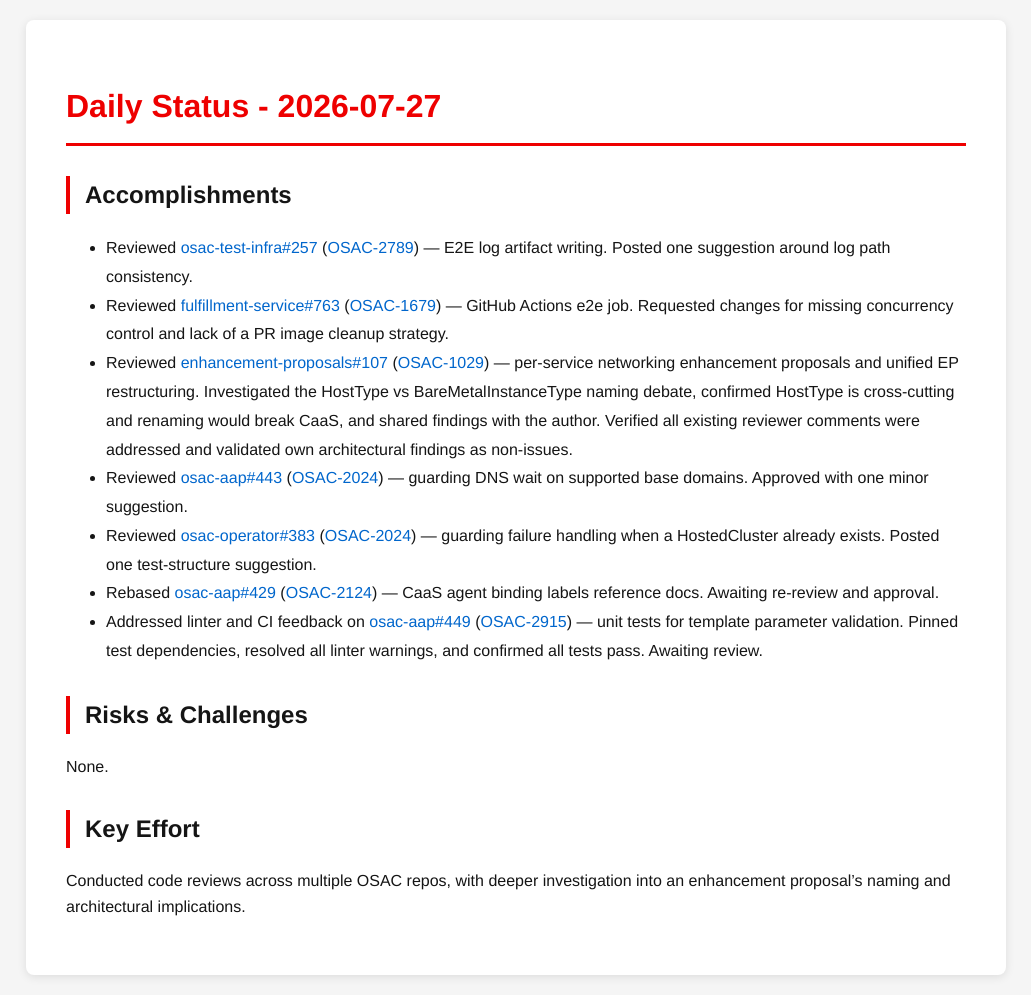
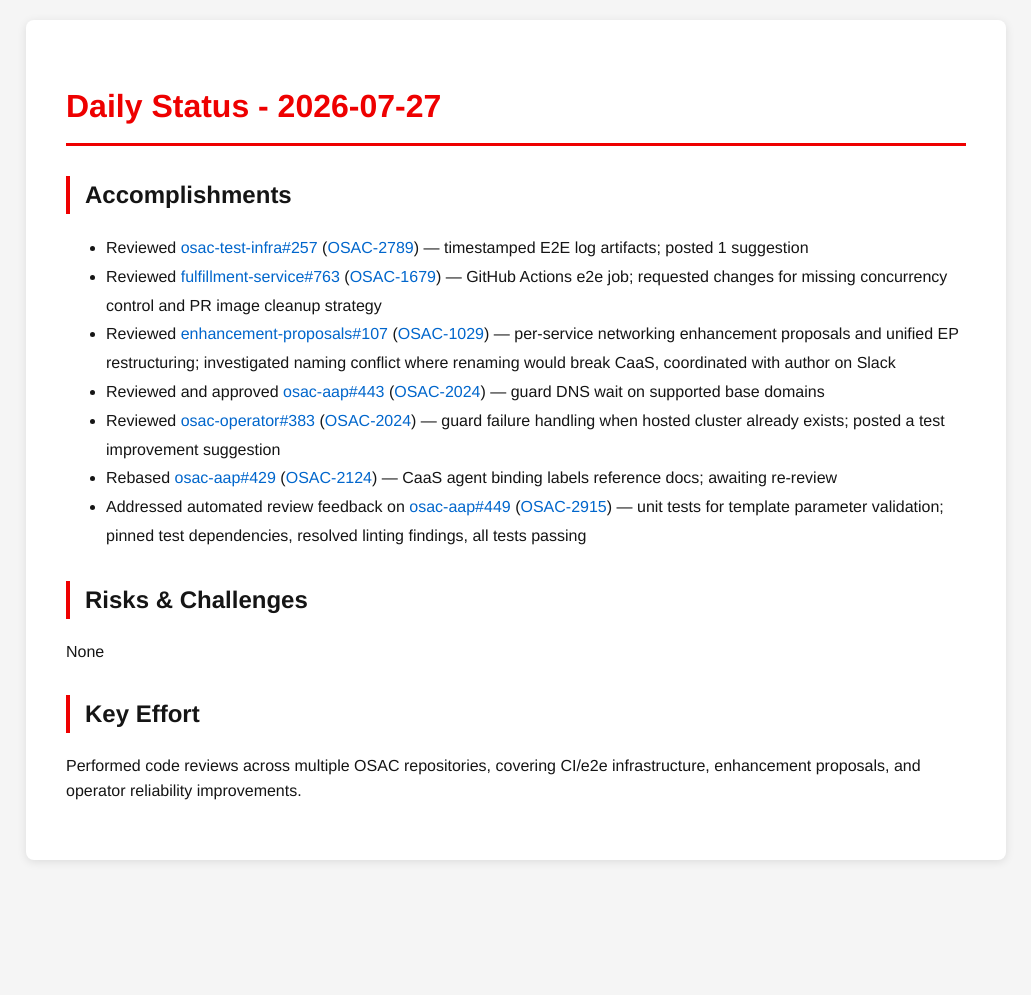
Before and after one commit to tzvatot/daily-status, a Jekyll site: the page built from 2026-07-27.md, in a window 1280 px wide. Shown: the whole page, without its empty margins (124-1155 px from the left). Built offline with Jekyll 4.4.1, drawn with Linux system fonts in a browser that asks for light colours; after the commit the page ends 900 px from its top, so only the background shows below that.

Commit message:
Daily status update - 2026-07-27

```diff
--- a/2026-07-27.md
+++ b/2026-07-27.md
@@ -7,16 +7,16 @@ date: 2026-07-27
 # Daily Status - 2026-07-27
 
 ## Accomplishments
-- Reviewed [osac-test-infra#257](https://github.com/osac-project/osac-test-infra/pull/257) ([OSAC-2789](https://redhat.atlassian.net/browse/OSAC-2789)) — E2E log artifact writing. Posted one suggestion around log path consistency.
-- Reviewed [fulfillment-service#763](https://github.com/osac-project/fulfillment-service/pull/763) ([OSAC-1679](https://redhat.atlassian.net/browse/OSAC-1679)) — GitHub Actions e2e job. Requested changes for missing concurrency control and lack of a PR image cleanup strategy.
-- Reviewed [enhancement-proposals#107](https://github.com/osac-project/enhancement-proposals/pull/107) ([OSAC-1029](https://redhat.atlassian.net/browse/OSAC-1029)) — per-service networking enhancement proposals and unified EP restructuring. Investigated the HostType vs BareMetalInstanceType naming debate, confirmed HostType is cross-cutting and renaming would break CaaS, and shared findings with the author. Verified all existing reviewer comments were addressed and validated own architectural findings as non-issues.
-- Reviewed [osac-aap#443](https://github.com/osac-project/osac-aap/pull/443) ([OSAC-2024](https://redhat.atlassian.net/browse/OSAC-2024)) — guarding DNS wait on supported base domains. Approved with one minor suggestion.
-- Reviewed [osac-operator#383](https://github.com/osac-project/osac-operator/pull/383) ([OSAC-2024](https://redhat.atlassian.net/browse/OSAC-2024)) — guarding failure handling when a HostedCluster already exists. Posted one test-structure suggestion.
-- Rebased [osac-aap#429](https://github.com/osac-project/osac-aap/pull/429) ([OSAC-2124](https://redhat.atlassian.net/browse/OSAC-2124)) — CaaS agent binding labels reference docs. Awaiting re-review and approval.
-- Addressed linter and CI feedback on [osac-aap#449](https://github.com/osac-project/osac-aap/pull/449) ([OSAC-2915](https://redhat.atlassian.net/browse/OSAC-2915)) — unit tests for template parameter validation. Pinned test dependencies, resolved all linter warnings, and confirmed all tests pass. Awaiting review.
+- Reviewed [osac-test-infra#257](https://github.com/osac-project/osac-test-infra/pull/257) ([OSAC-2789](https://redhat.atlassian.net/browse/OSAC-2789)) — timestamped E2E log artifacts; posted 1 suggestion
+- Reviewed [fulfillment-service#763](https://github.com/osac-project/fulfillment-service/pull/763) ([OSAC-1679](https://redhat.atlassian.net/browse/OSAC-1679)) — GitHub Actions e2e job; requested changes for missing concurrency control and PR image cleanup strategy
+- Reviewed [enhancement-proposals#107](https://github.com/osac-project/enhancement-proposals/pull/107) ([OSAC-1029](https://redhat.atlassian.net/browse/OSAC-1029)) — per-service networking enhancement proposals and unified EP restructuring; investigated naming conflict where renaming would break CaaS, coordinated with author on Slack
+- Reviewed and approved [osac-aap#443](https://github.com/osac-project/osac-aap/pull/443) ([OSAC-2024](https://redhat.atlassian.net/browse/OSAC-2024)) — guard DNS wait on supported base domains
+- Reviewed [osac-operator#383](https://github.com/osac-project/osac-operator/pull/383) ([OSAC-2024](https://redhat.atlassian.net/browse/OSAC-2024)) — guard failure handling when hosted cluster already exists; posted a test improvement suggestion
+- Rebased [osac-aap#429](https://github.com/osac-project/osac-aap/pull/429) ([OSAC-2124](https://redhat.atlassian.net/browse/OSAC-2124)) — CaaS agent binding labels reference docs; awaiting re-review
+- Addressed automated review feedback on [osac-aap#449](https://github.com/osac-project/osac-aap/pull/449) ([OSAC-2915](https://redhat.atlassian.net/browse/OSAC-2915)) — unit tests for template parameter validation; pinned test dependencies, resolved linting findings, all tests passing
 
 ## Risks & Challenges
-None.
+None
 
 ## Key Effort
-Conducted code reviews across multiple OSAC repos, with deeper investigation into an enhancement proposal's naming and architectural implications.
+Performed code reviews across multiple OSAC repositories, covering CI/e2e infrastructure, enhancement proposals, and operator reliability improvements.
```
